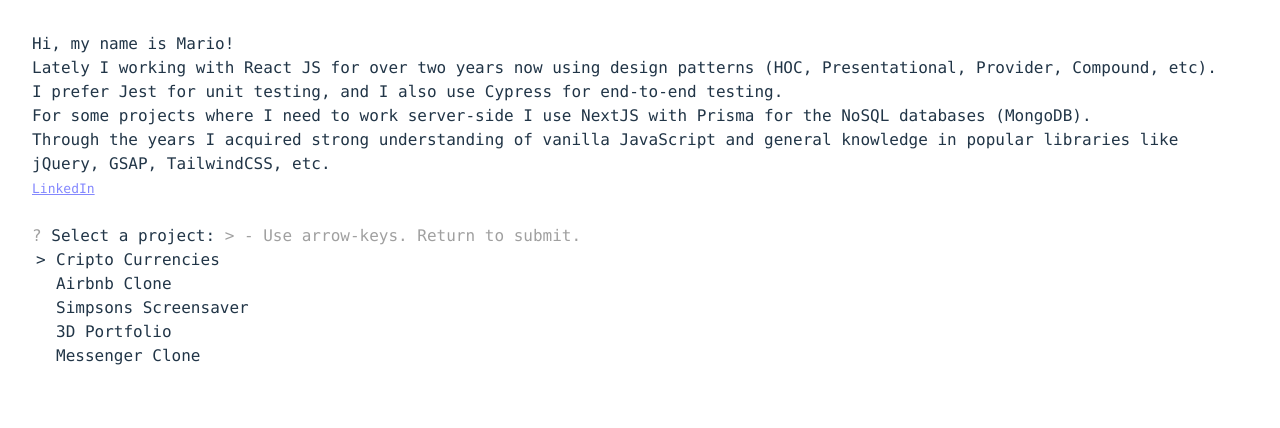
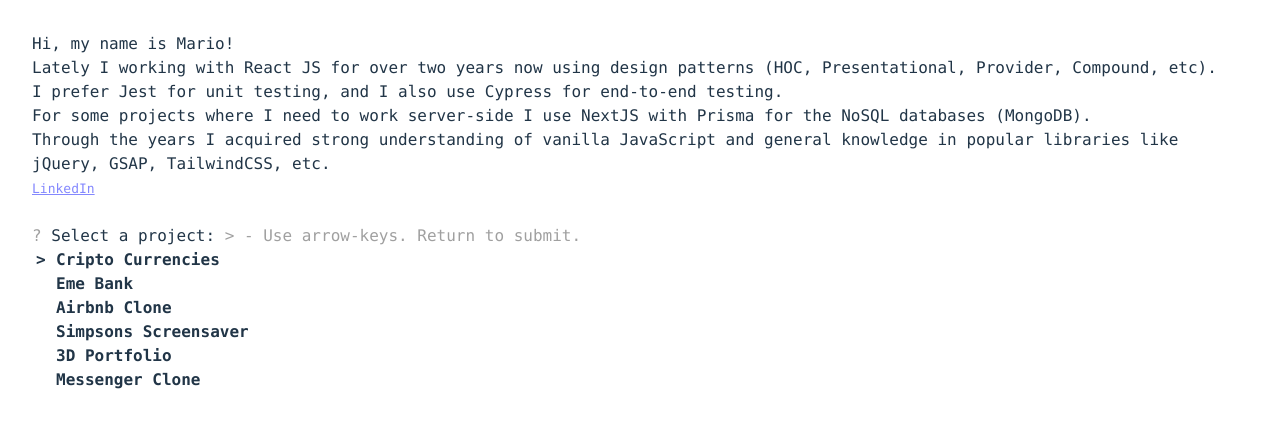
Before and after one commit to maritocuate/marioq, a React (Vite) app: page / in a window 1280 px wide. Shown: the top 428 px of the page. Built offline with nearby package versions, Linux system fonts and the light colour scheme.

Commit message:
chore: emebank link add

```diff
--- a/src/App.tsx
+++ b/src/App.tsx
@@ -8,6 +8,10 @@
   {
     text: 'Cripto Currencies',
     url: 'https://hardcore-jones-d2ffc9.netlify.app/',
+  },
+  {
+    text: 'Eme Bank',
+    url: 'https://emebank.vercel.app/',
   },
   {
     text: 'Airbnb Clone',
--- a/src/components/Button.tsx
+++ b/src/components/Button.tsx
@@ -6,7 +6,7 @@
 
 const Button = ({ text, selected, onClick }: ButtonProps) => {
   return (
-    <div className="cursor-pointer px-6" onClick={onClick}>
+    <div className="cursor-pointer px-6 font-bold" onClick={onClick}>
       <span className="inline left-9 absolute">{selected ? '>' : '  '}</span>
       {text}
     </div>
--- a/src/index.css
+++ b/src/index.css
@@ -5,6 +5,7 @@
 :root {
   font-family: Monaco, Consolas, 'Lucida Console', monospace;
   line-height: 1.5;
+  font-weight: 400;
 
   color-scheme: light dark;
   color: #1eff00;
```
